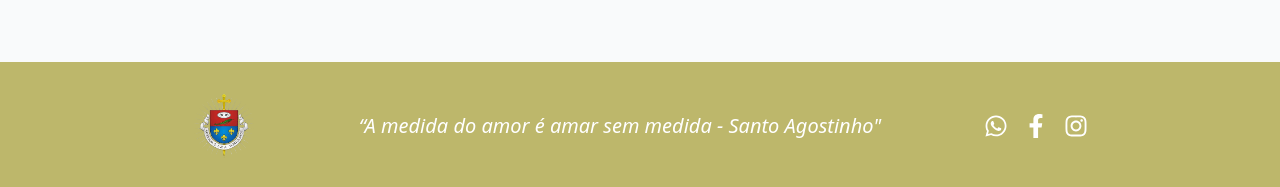
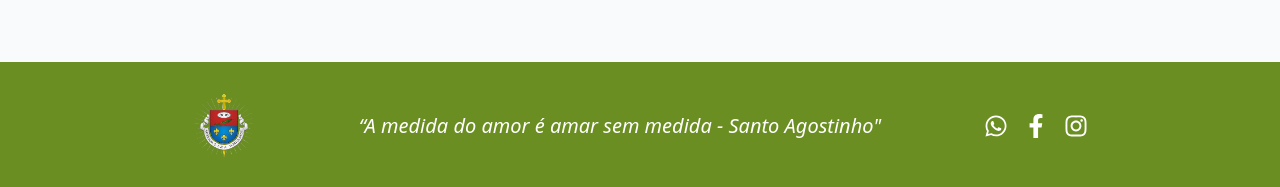
Before and after one commit to eleutheria7/Ordo-Amoris, a Next.js app: page / in a window 1280 px wide. Shown: the part 5103-5290 px from the top of the page. Built offline with nearby package versions, Linux system fonts and the light colour scheme.

Commit message:
Update Footer.tsx

```diff
--- a/app/components/Footer.tsx
+++ b/app/components/Footer.tsx
@@ -5,7 +5,7 @@ import React from "react";
 
 export default function Footer() {
   return (
-    <footer className="bg-[#bdb76b] text-white py-8 px-4">
+    <footer className="bg-[#6b8e23] text-white py-8 px-4">
       <div className="max-w-4xl mx-auto flex flex-col md:flex-row items-center justify-between">
         <img
           src="/assets/img/paroquia.png"
```
